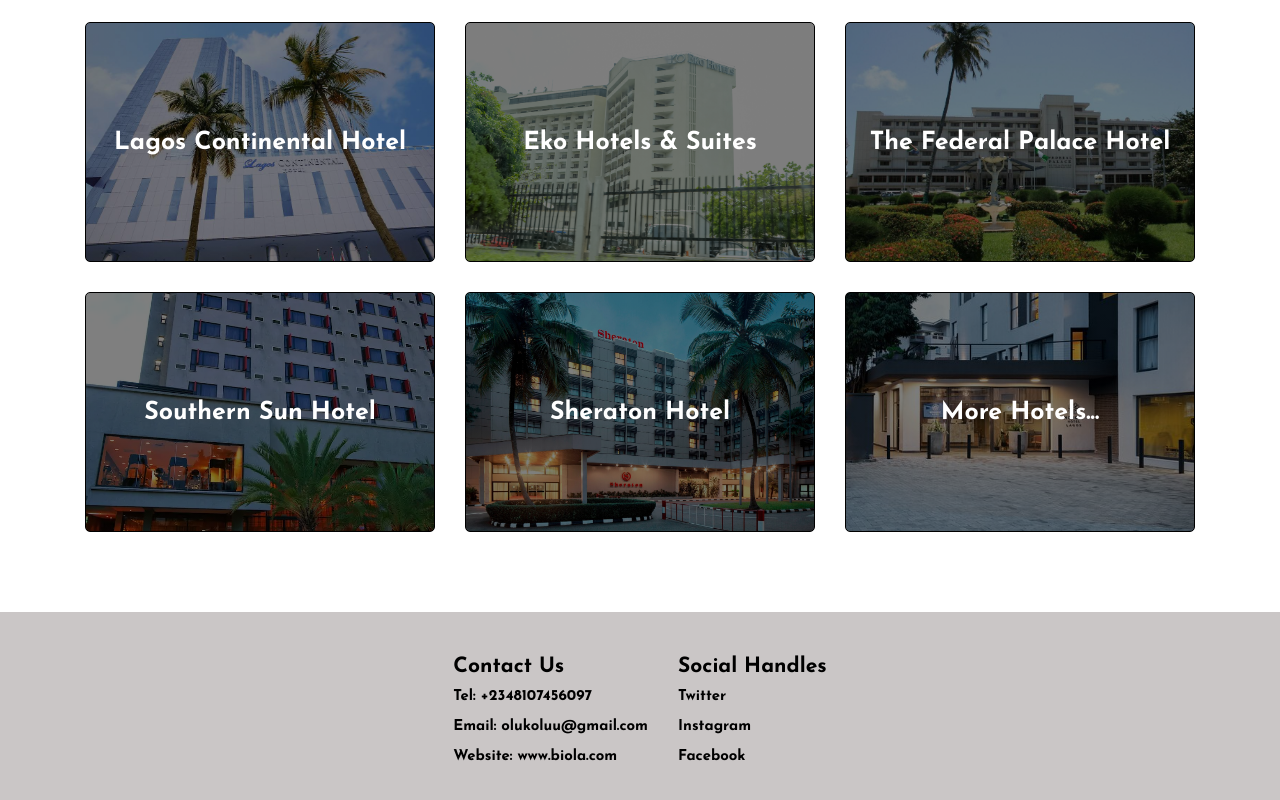
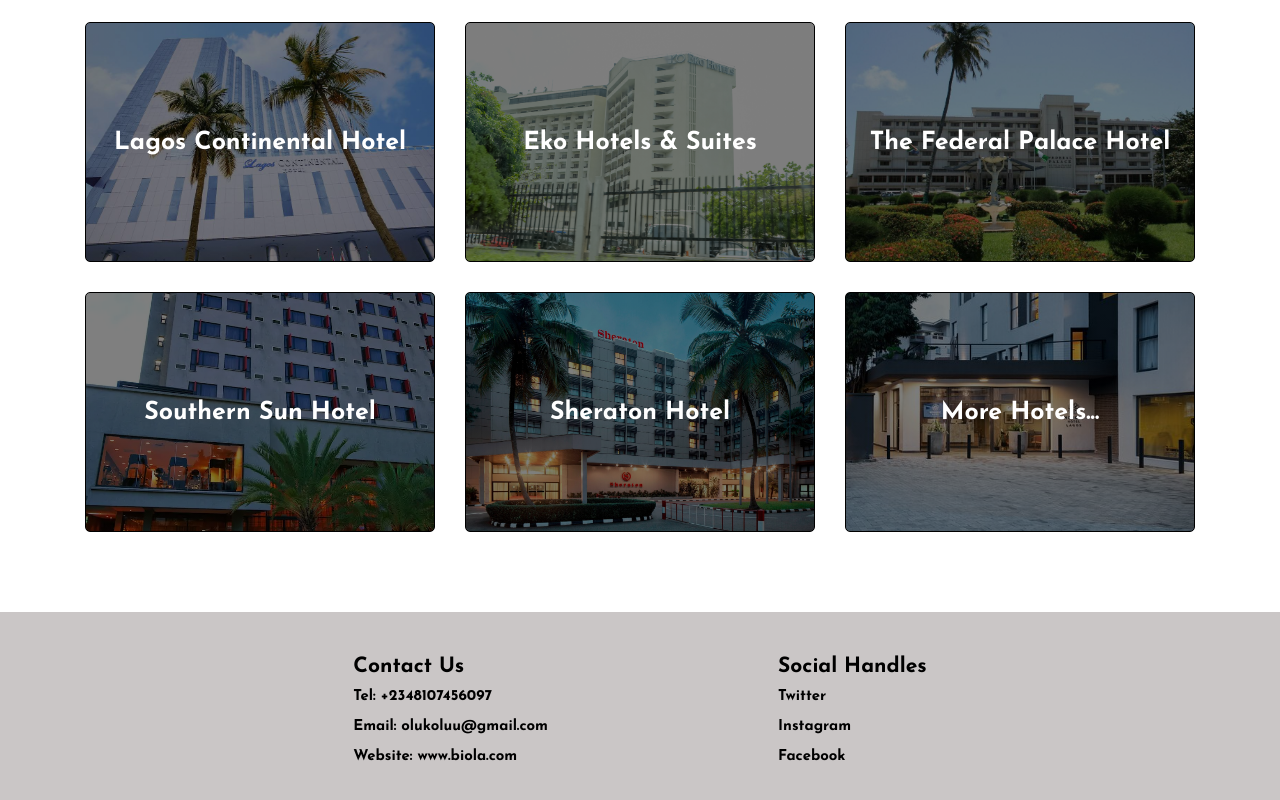
Before and after one commit to TechSekani/tourhero, a plain HTML site: page index.html in a window 1280 px wide. Shown: the part 4180-4980 px from the top of the page. Drawn offline with Linux system fonts and the light colour scheme.

Commit message:
footer gap

```diff
--- a/style.css
+++ b/style.css
@@ -372,7 +372,7 @@ h4{
     display: flex;
     justify-content: center;
     align-items: center;
-    column-gap: 30px;
+    column-gap: 230px;
     color: #000;
     font-size: 18px;
     font-weight: bold;
```
